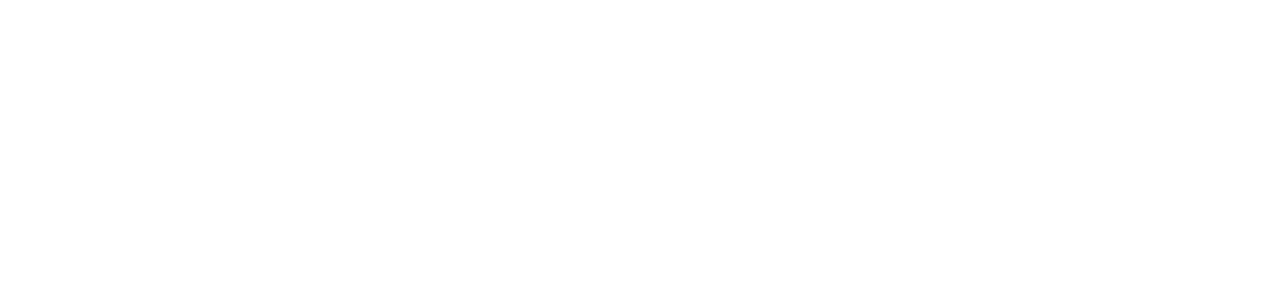
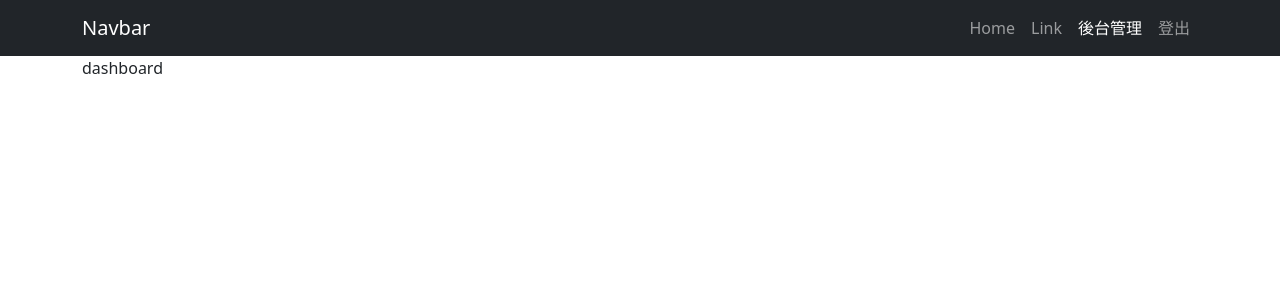
Before and after one commit to azrael0927/vue-final, a Vue app: page /#/dashboard in a window 1280 px wide. Before the commit this address had no page. Shown: the top 300 px of the page. Built offline with nearby package versions, Linux system fonts and the light colour scheme; no server answers.

Commit message:
新增 頂部導覽列

```diff
--- a/package.json
+++ b/package.json
@@ -8,6 +8,7 @@
     "lint": "vue-cli-service lint"
   },
   "dependencies": {
+    "@popperjs/core": "^2.11.5",
     "axios": "^0.27.2",
     "bootstrap": "^5.2.0-beta1",
     "core-js": "^3.8.3",
--- /dev/null
+++ b/src/components/NavBar.vue
@@ -0,0 +1,76 @@
+<template>
+  <nav class="navbar navbar-expand-lg navbar-dark bg-dark">
+    <div class="container">
+      <a class="navbar-brand" href="#">Navbar</a>
+      <button
+        class="navbar-toggler"
+        type="button"
+        data-bs-toggle="collapse"
+        data-bs-target="#navbarSupportedContent"
+        aria-controls="navbarSupportedContent"
+        aria-expanded="false"
+        aria-label="Toggle navigation"
+      >
+        <span class="navbar-toggler-icon"></span>
+      </button>
+      <div class="collapse navbar-collapse flex-grow-0" id="navbarSupportedContent">
+        <ul class="navbar-nav me-auto mb-2 mb-lg-0">
+          <li class="nav-item">
+            <router-link class="nav-link" to="/">Home</router-link>
+          </li>
+          <li class="nav-item">
+            <router-link class="nav-link" to="/about">Link</router-link>
+          </li>
+          <li class="nav-item">
+            <router-link class="nav-link" to="/dashboard">後台管理</router-link>
+          </li>
+          <li class="nav-item">
+            <a class="nav-link" href="#" @click.prevent="logout">登出</a>
+          </li>
+          <!-- <li class="nav-item dropdown">
+            <a class="nav-link dropdown-toggle" href="#" id="navbarDropdown" role="button"
+            data-bs-toggle="dropdown" aria-expanded="false">
+              Dropdown
+            </a>
+            <ul class="dropdown-menu" aria-labelledby="navbarDropdown">
+              <li><a class="dropdown-item" href="#">Action</a></li>
+              <li><a class="dropdown-item" href="#">Another action</a></li>
+              <li><hr class="dropdown-divider"></li>
+              <li><a class="dropdown-item" href="#">Something else here</a></li>
+            </ul>
+          </li>
+          <li class="nav-item">
+            <a class="nav-link disabled" href="#" tabindex="-1" aria-disabled="true">Disabled</a>
+          </li> -->
+        </ul>
+      </div>
+    </div>
+  </nav>
+</template>
+
+<script>
+import 'bootstrap/js/dist/dropdown';
+import 'bootstrap/js/dist/collapse';
+
+export default {
+  methods: {
+    logout() {
+      const api = `${process.env.VUE_APP_API}logout`;
+      this.$http.post(api).then((res) => {
+        this.$router.push('/login');
+        console.log(res);
+      });
+    },
+  },
+  created() {
+    const token = document.cookie.replace(/(?:(?:^|.*;\s*)vf-token\s*=\s*([^;]*).*$)|^.*$/, '$1');
+    const api = `${process.env.VUE_APP_API}api/user/check`;
+    this.$http.defaults.headers.common.Authorization = token;
+    this.$http.post(api).then((res) => {
+      if (!res.data.success) {
+        this.$router.push('/login');
+      }
+    });
+  },
+};
+</script>
--- a/src/router/index.js
+++ b/src/router/index.js
@@ -20,11 +20,17 @@
     name: 'login',
     component: () => import(/* webpackChunkName: "about" */ '../views/LoginPage.vue'),
   },
+  {
+    path: '/dashboard',
+    name: 'dashboard',
+    component: () => import(/* webpackChunkName: "about" */ '../views/DashBoard.vue'),
+  },
 ];
 
 const router = createRouter({
   history: createWebHashHistory(),
   routes,
+  linkActiveClass: 'active',
 });
 
 export default router;
--- /dev/null
+++ b/src/views/DashBoard.vue
@@ -0,0 +1,15 @@
+<template>
+  <NavBar />
+  <div class="container">
+    dashboard
+    <router-view></router-view>
+  </div>
+</template>
+
+<script>
+import NavBar from '../components/NavBar.vue';
+
+export default {
+  components: { NavBar },
+};
+</script>
--- a/src/views/LoginPage.vue
+++ b/src/views/LoginPage.vue
@@ -73,9 +73,11 @@
     signin() {
       const api = `${process.env.VUE_APP_API}admin/signin`;
       this.$http.post(api, this.user).then((res) => {
-        const { token, expired } = res.data;
-        console.log(token, new Date(expired));
-        document.cookie = `vf-token=${token}; expires=${new Date(expired)}`;
+        if (res.data.success) {
+          const { token, expired } = res.data;
+          document.cookie = `vf-token=${token}; expires=${new Date(expired)}`;
+          this.$router.push('/dashboard');
+        }
       });
     },
     remeberMe() {
```
Also changed, not shown: 1 other file (tests, documents, lock files or other folders).
